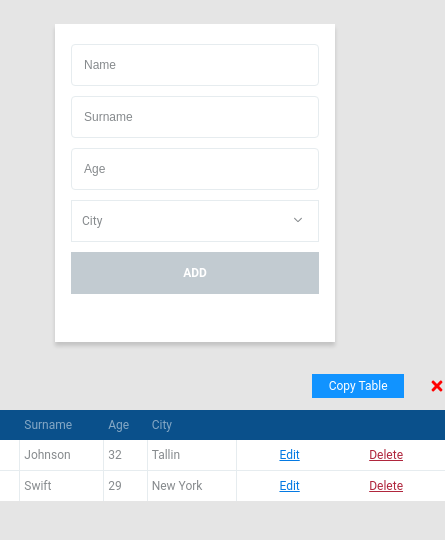
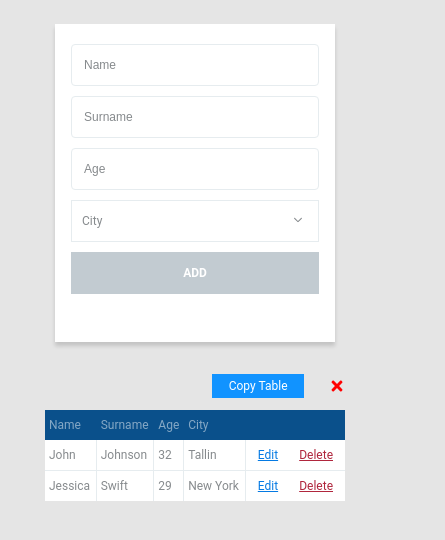
Before and after one commit to r0mansCode/senior-frontend-test, a React (Create React App) app: page / in a window 390 px wide. Shown: the top 540 px of the page, 445 px wide, since content can reach past the window. Built offline with nearby package versions, Linux system fonts and the light colour scheme.

Commit message:
adding responsivness

```diff
--- a/src/components/table/Table.css
+++ b/src/components/table/Table.css
@@ -51,6 +51,8 @@ td {
   font-weight: 400;
   font-size: 12px;
   line-height: 14px;
+  overflow: hidden;
+  white-space: nowrap;
 }
 
 td:nth-last-child(1) {
@@ -117,3 +119,13 @@ td:nth-child(1) {
   cursor: pointer;
   border: none;
 }
+
+@media screen and (max-width: 600px) {
+  table {
+    min-width: 300px;
+  }
+  .actionColumn {
+    gap: 18px;
+    padding-inline: 12px;
+  }
+}
--- a/src/index.css
+++ b/src/index.css
@@ -4,6 +4,11 @@ body {
   -webkit-font-smoothing: antialiased;
   -moz-osx-font-smoothing: grayscale;
   background-color: #e5e5e5;
+  -ms-overflow-style: none;
+  scrollbar-width: none;
+}
+::-webkit-scrollbar {
+  display: none;
 }
 
 code {
```
